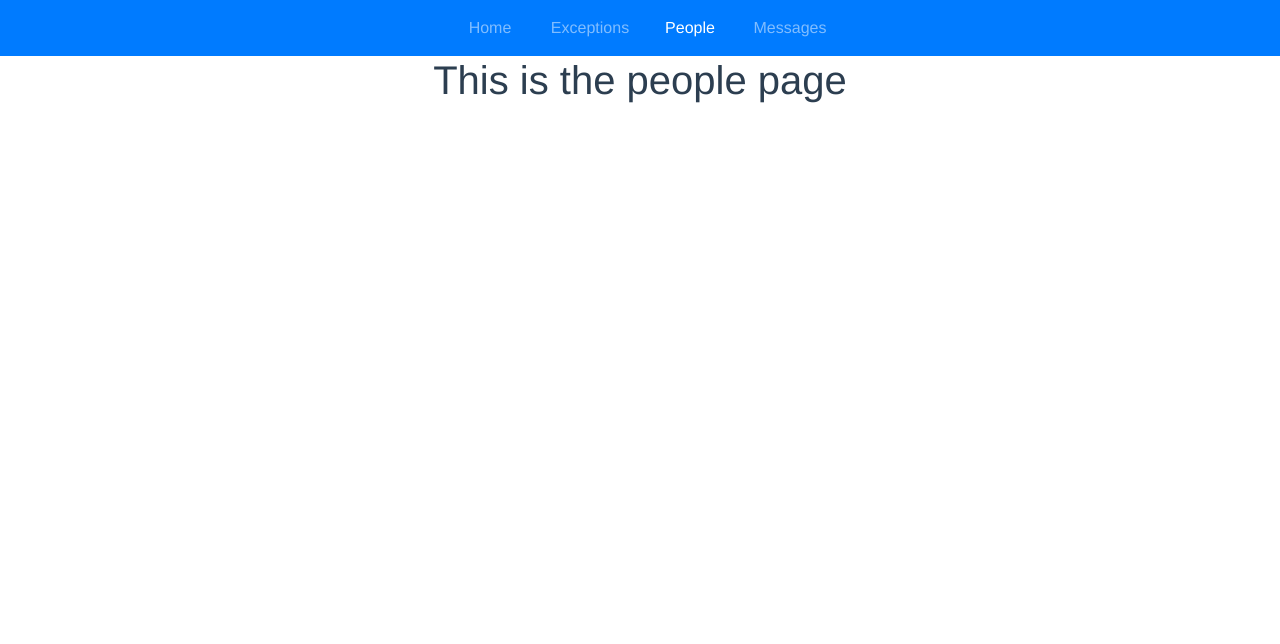
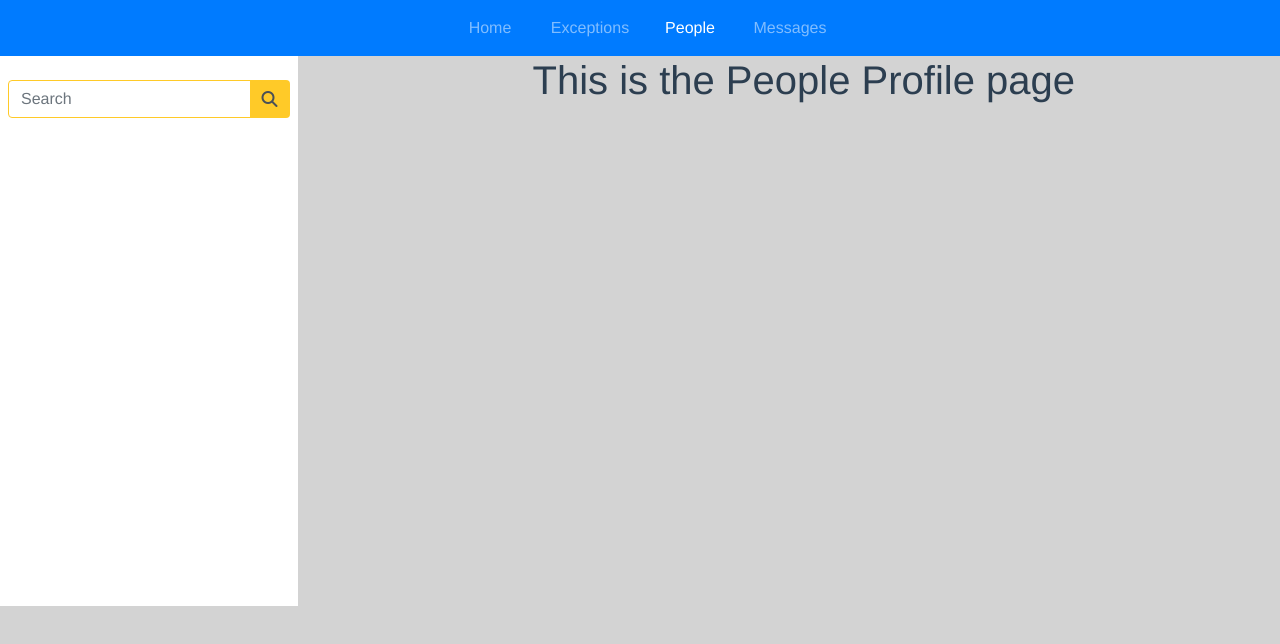
Before and after one commit to cdebadri/seer, a Vue app: page /people in a window 1280 px wide. Shown: the top 644 px of the page. Built offline with nearby package versions, Linux system fonts and the light colour scheme.

Commit message:
edited people page (new components added)
Signed-off-by: Dwikmika <dwikmika.kumar@gmail.com>

```diff
--- a/public/index.html
+++ b/public/index.html
@@ -13,9 +13,12 @@
   <script src="https://ajax.googleapis.com/ajax/libs/jquery/3.5.1/jquery.min.js"></script>
   <script src="https://cdnjs.cloudflare.com/ajax/libs/popper.js/1.16.0/umd/popper.min.js"></script>
   <script src="https://maxcdn.bootstrapcdn.com/bootstrap/4.5.2/js/bootstrap.min.js"></script>
+
+  <!-- font awesome -->
+  <script src="https://kit.fontawesome.com/1f201b7e2e.js" crossorigin="anonymous"></script>
 </head>
 
-<body>
+<body style="background-color: lightgrey;">
   <noscript>
     <strong>We're sorry but <%= htmlWebpackPlugin.options.title %> doesn't work properly without JavaScript enabled.
       Please enable it to continue.</strong>
--- /dev/null
+++ b/src/components/PeopleProfile.vue
@@ -0,0 +1,5 @@
+<template>
+  <div>
+    <h1>This is the People Profile page</h1>
+  </div>
+</template>
--- /dev/null
+++ b/src/components/PeopleSearch.vue
@@ -0,0 +1,33 @@
+<template>
+  <div>
+    <div class="input-group md-form form-sm form-1 p-2 pt-4">
+      <input
+        class="form-control my-0 py-1 amber-border"
+        type="text"
+        placeholder="Search"
+        aria-label="Search"
+      />
+      <div class="input-group-append">
+        <span class="input-group-text amber lighten-3" id="basic-text1">
+          <i class="fas fa-search text-grey" aria-hidden="true"></i>
+        </span>
+      </div>
+    </div>
+  </div>
+</template>
+
+<style scoped>
+.input-group.md-form.form-sm.form-1 input {
+  border: 1px solid #bdbdbd;
+  border-top-left-radius: 0.25rem;
+  border-bottom-left-radius: 0.25rem;
+}
+
+.input-group.md-form.form-sm.form-1 input.amber-border {
+  border: 1px solid #ffca28;
+}
+.input-group-text {
+  background-color: #ffca28;
+  border: #ffca28;
+}
+</style>
--- a/src/views/People.vue
+++ b/src/views/People.vue
@@ -1,5 +1,22 @@
 <template>
-  <div class="about">
-    <h1>This is the people page</h1>
+  <div class="row" style="height:550px">
+    <div class="col-3">
+      <PeopleSearch style="background-color: white; height:100%" />
+    </div>
+    <div class="col">
+      <PeopleProfile />
+    </div>
   </div>
 </template>
+<script>
+import PeopleSearch from '@/components/PeopleSearch.vue';
+import PeopleProfile from '@/components/PeopleProfile.vue';
+
+export default {
+  name: 'People',
+  components: {
+    PeopleSearch,
+    PeopleProfile,
+  },
+};
+</script>
```
